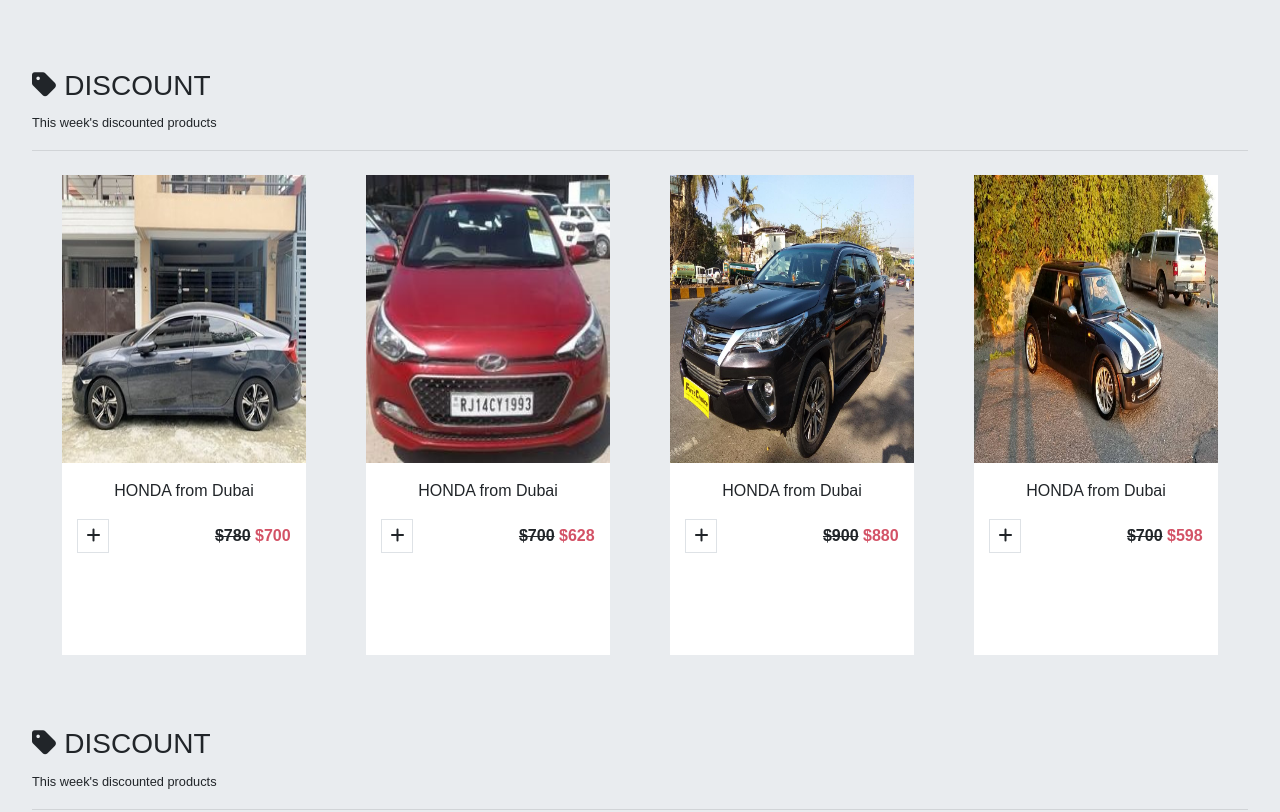
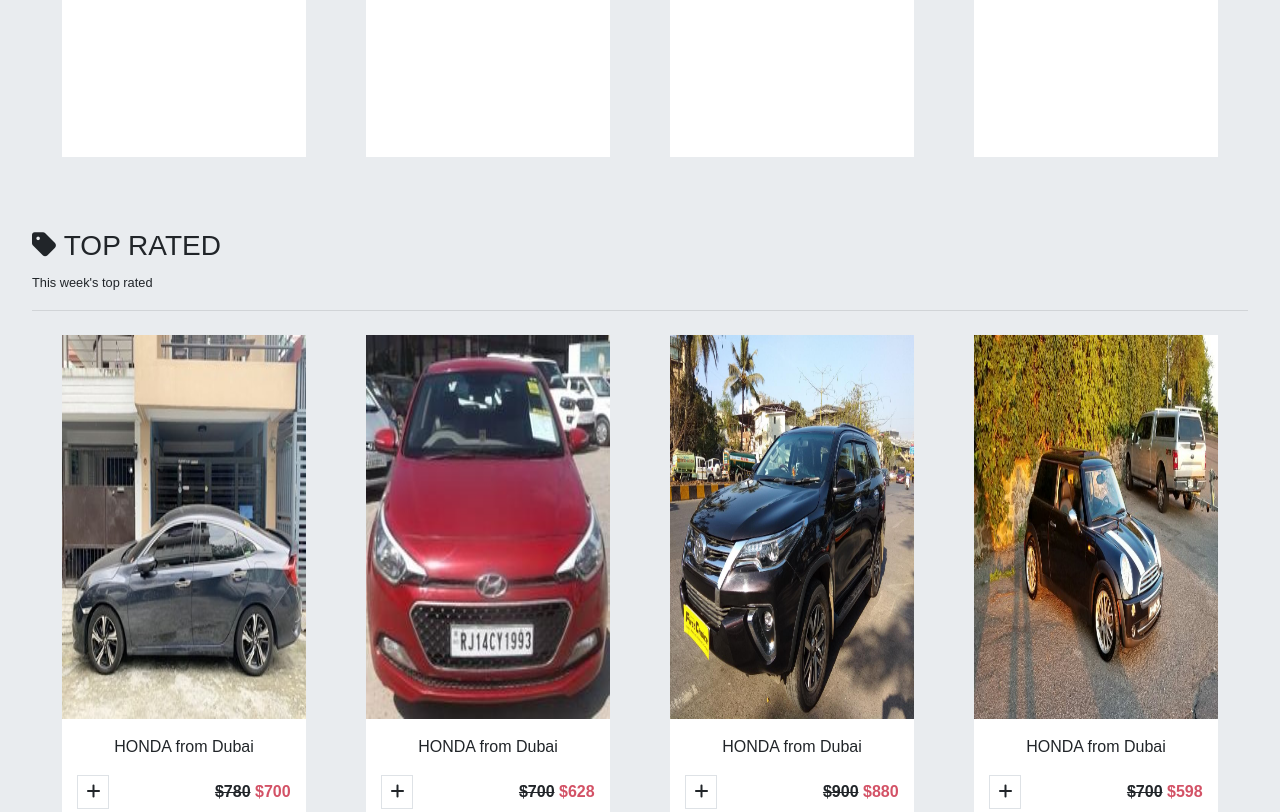
Before and after one commit to NtwaliHeritier/car-ecommerce-uncompleted-, a plain HTML site: page index.html in a window 1280 px wide. Shown: the part 1396-2208 px from the top of the page. Drawn offline with nearby package versions, Linux system fonts and the light colour scheme.

Commit message:
worked with image responsiveness

```diff
--- a/index.html
+++ b/index.html
@@ -137,7 +137,7 @@
 
             <!-- section4 -->
                 <div class="content my-5">
-                    <h3><span><i class="fas fa-tag"></i></span> DISCOUNT</h3> <small>This week's discounted products</small>
+                    <h3><span><i class="fas fa-tag"></i></span> TOP RATED</h3> <small>This week's top rated</small>
                     <hr>
                     <div class="my-card d-flex mt-4">
                         <div class="card-item bg-white d-flex mb-4">
@@ -198,7 +198,7 @@
 
             <!-- section5 -->
             <div class="content">
-                <h3><span><i class="fas fa-tag"></i></span> DISCOUNT</h3> <small>This week's discounted products</small>
+                <h3><span><i class="fas fa-tag"></i></span> TOP DEALS</h3> <small>This week's top deals</small>
                 <hr>
                 <div class="my-card d-flex mt-4">
                     <div class="card-item bg-white d-flex mb-4">
--- a/scss/index.scss
+++ b/scss/index.scss
@@ -120,7 +120,7 @@ nav {
             flex-direction: column;
             justify-content: flex-start;
             width: 20%;
-            height: 60vh;
+            height: 80vh;
         }
         img {
             width: 100%;
@@ -158,6 +158,8 @@ nav {
                 justify-content: center;
                 img {
                     width: 60%;
+                    object-fit: contain;
+                    object-position: center;
                     align-self: center;
                 }
             }
```
Also changed, not shown: css/index.css.
